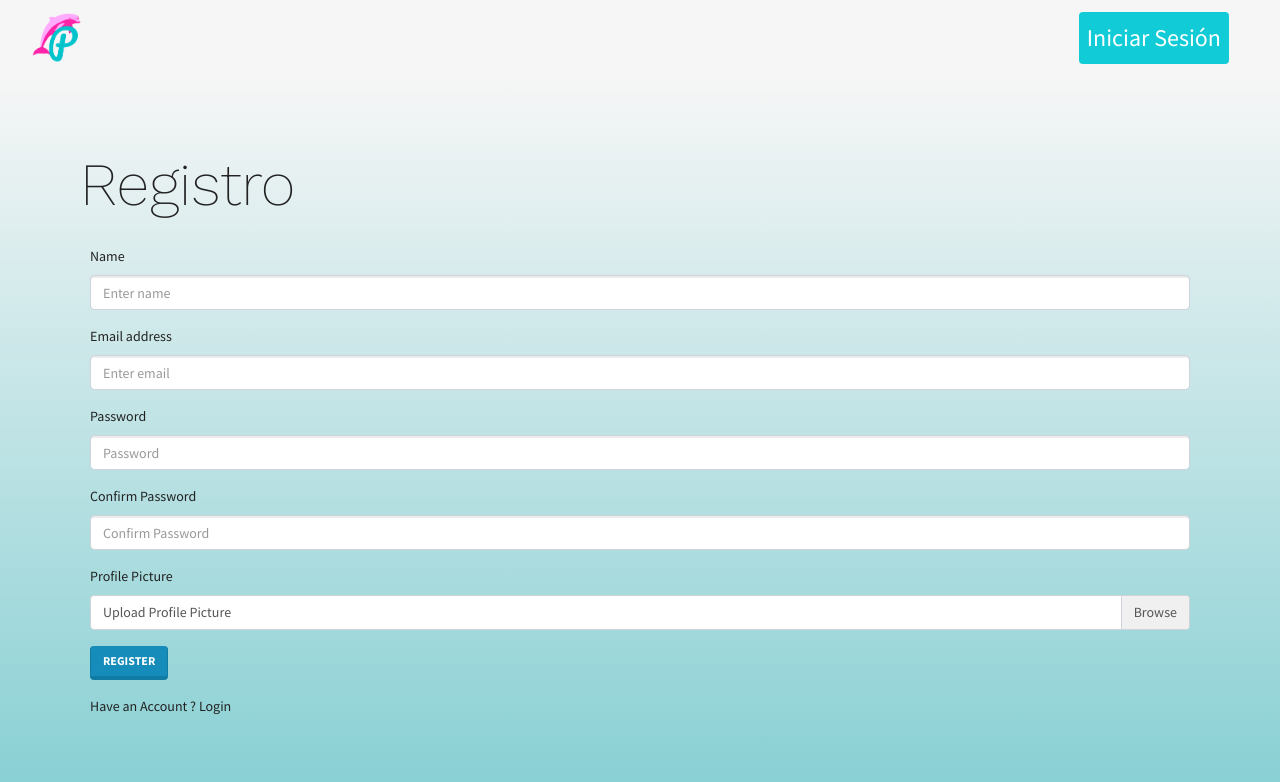
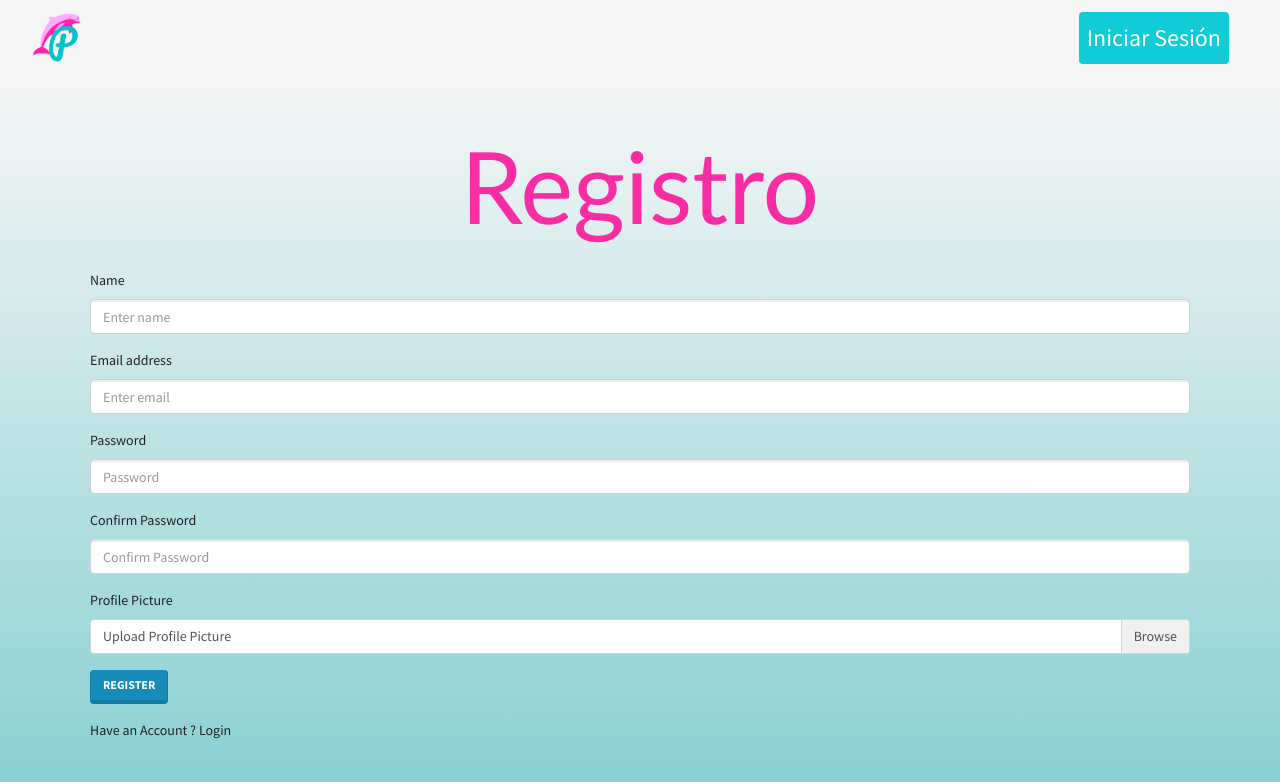
Before and after one commit to masaunimet/Psicopanas, a React (Create React App) app in the folder frontend/: page /registro in a window 1280 px wide. Shown: the top 782 px of the page. Built offline with nearby package versions, Linux system fonts and the light colour scheme.

Commit message:
Detalles a título

```diff
--- a/frontend/src/components/mainscreen/MainScreen.css
+++ b/frontend/src/components/mainscreen/MainScreen.css
@@ -13,10 +13,17 @@
   width: 100%;
 }
 .heading {
-  font-size: 60px;
-  /* font-family: "Ubuntu", sans-serif; */
-  font-family: "Work Sans", sans-serif;
+  font-size: 100px;
+  font-family:'Trebuchet MS', 'Lucida Sans Unicode', 'Lucida Grande', 'Lucida Sans', Arial, sans-serif;
+  color: #F92CA4;
+  font-style: normalF92CA4;
   padding: 5px 10px;
+  display: flex;
+  justify-content: center;
+}
+.crearEntrada{
+  display: flex;
+  justify-content: center;
 }
 
 @media only screen and (min-width: 1200px) {
```
Also changed, not shown: frontend/src/screens/diaryPage/Diario.css (added, +9 -0 lines).
